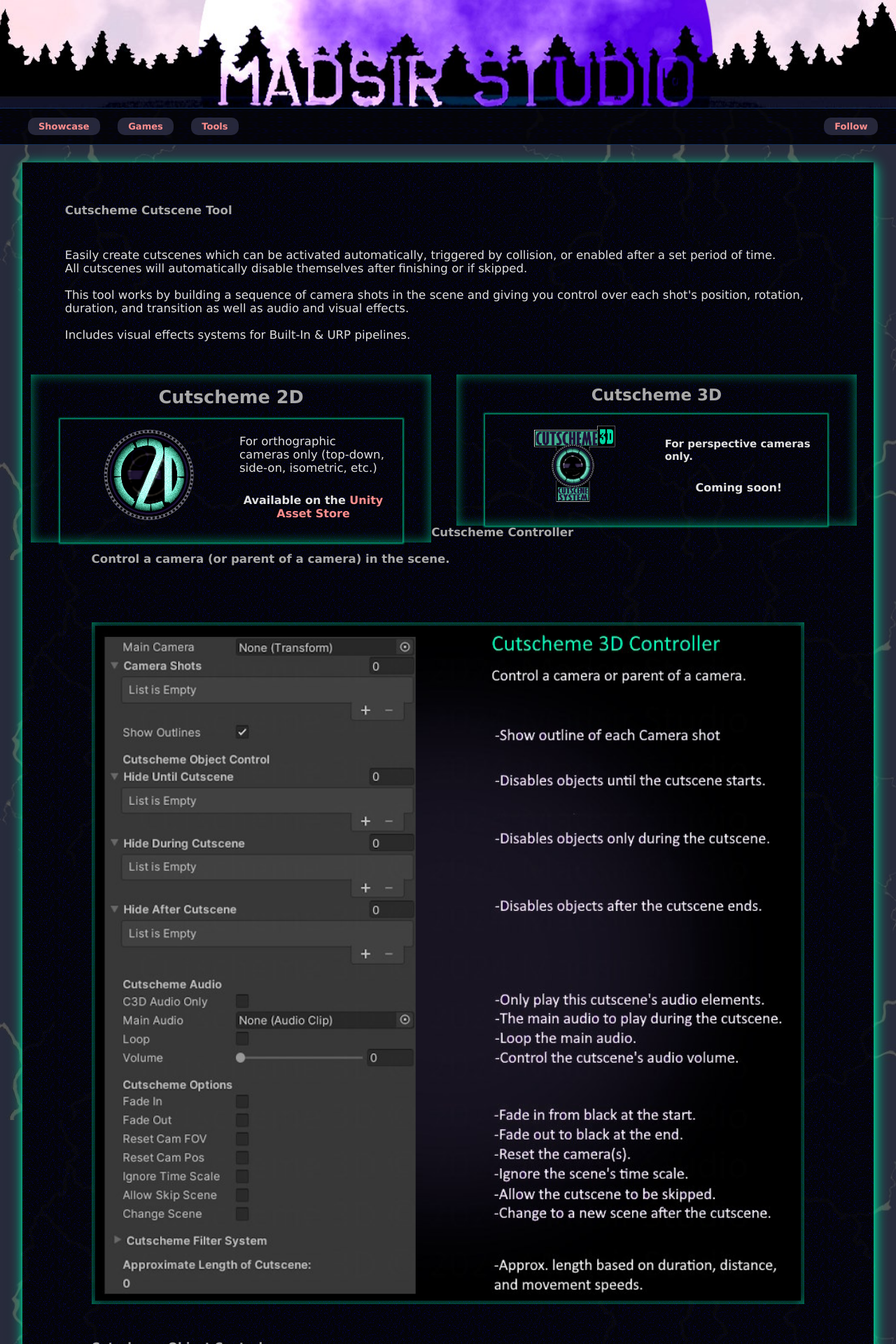
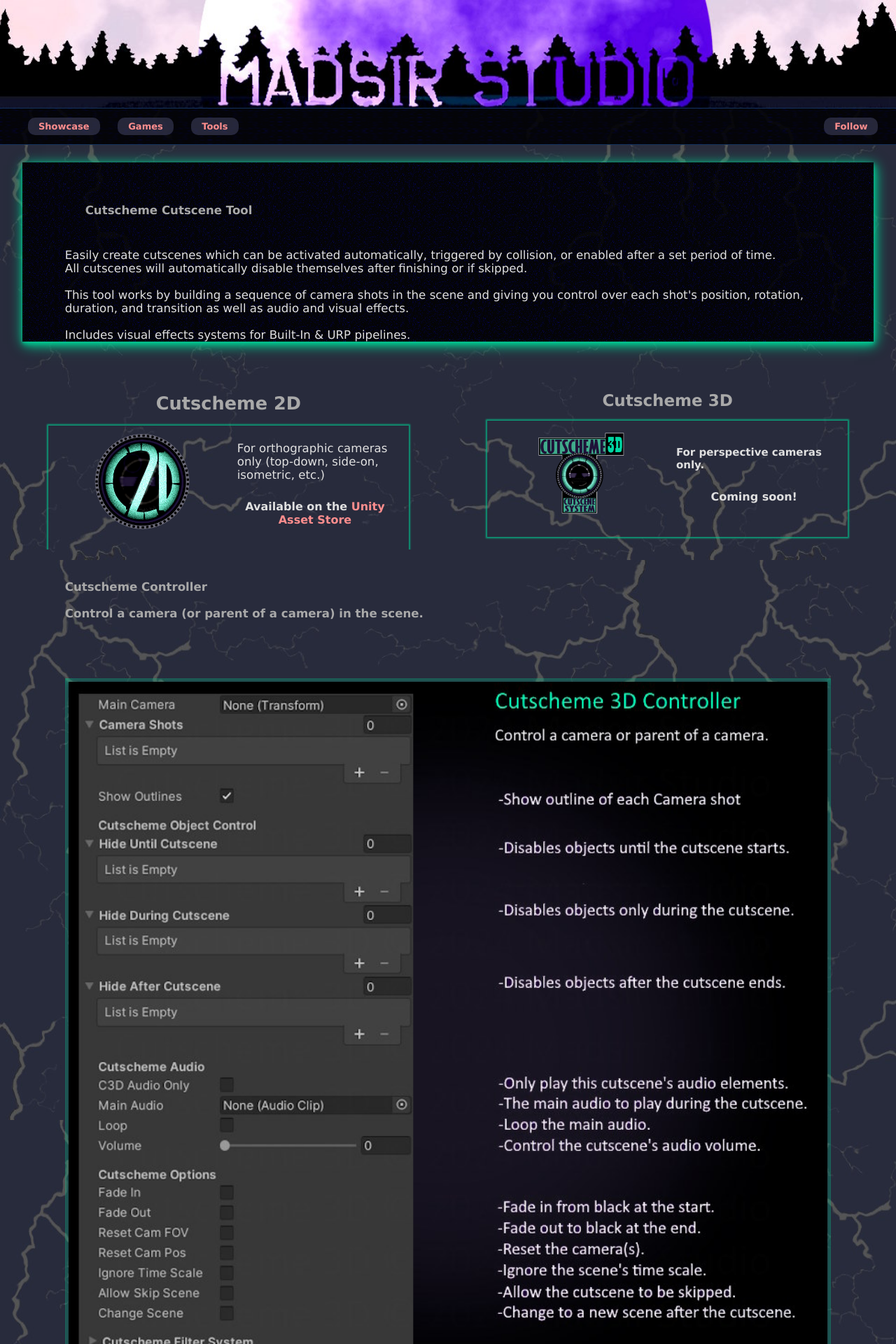
Before and after one commit to Madsir/madsirstudio.github.io, a Jekyll site: the page built from cutscheme/index.html, in a window 1280 px wide. Shown: the top 1920 px of the page at 70% size. Built offline with Jekyll 4.4.1, drawn with Linux system fonts in a browser that asks for light colours.

Commit message:
Update index.html

```diff
--- a/cutscheme/index.html
+++ b/cutscheme/index.html
@@ -25,7 +25,8 @@
 }
   .left, .right {
   width: 48%;
-  box-shadow: inset 0px 0px 16px 0px rgba(0, 203, 145, 0.7);
+  margin-left:1%;
+  margin-right:1%;
 }
 
 .left  { float:left;  }
@@ -132,15 +133,24 @@
 </head>
 <body>
 <div class="main">
-<br><br><br>
+	<br>
+	<br>
+	<br>
 	<h2>
-	Cutscheme Cutscene Tool</h2><br><p>Easily create cutscenes which can be activated automatically, triggered by collision, or enabled after a set period of time.<br>All cutscenes will automatically disable themselves after finishing or if skipped.
-<br><br>
+<div class="split">
+	Cutscheme Cutscene Tool</h2>
+	<br>
+	<p>Easily create cutscenes which can be activated automatically, triggered by collision, or enabled after a set period of time.<br>All cutscenes will automatically disable themselves after finishing or if skipped.
+	<br>
+		<br>
 	This tool works by building a sequence of camera shots in the scene and giving you control over each shot's position, rotation, duration, and transition as well as audio and visual effects.
-<br><br>
+	<br>
+		<br>
 		Includes visual effects systems for Built-In & URP pipelines.
 	</p>
-	<br><br>
+</div>
+	<br>
+	<br>
 <div class="centerdiv">
     <div class="left">
 	    <div class="split">
@@ -158,9 +168,9 @@
 		</div>
 	   </div>
 	</div>
-
       </div>
 </div><!--end of left-->
+
 <div class="right">
   <div class="split">
      <h1>Cutscheme 3D</h1>
@@ -174,6 +184,7 @@
 			For perspective cameras only.
 			</p>
 			<h5> Coming soon!</h5>
+		</div>
 	   </div>
 	</div>
   </div>
@@ -288,6 +299,5 @@
       </div>
 </div>
 </div>
-</div>
 </body>
 </html>
```
Lines whose indentation alone changed are shown as unchanged.
